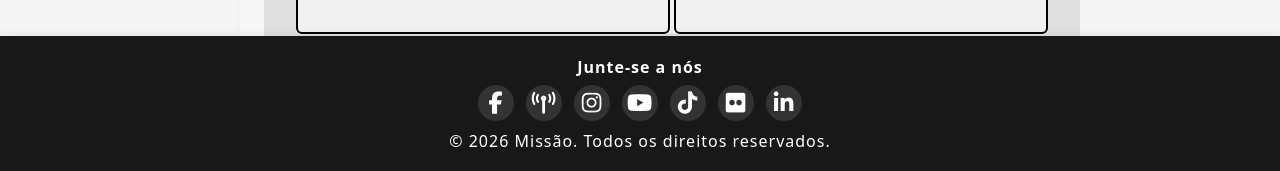
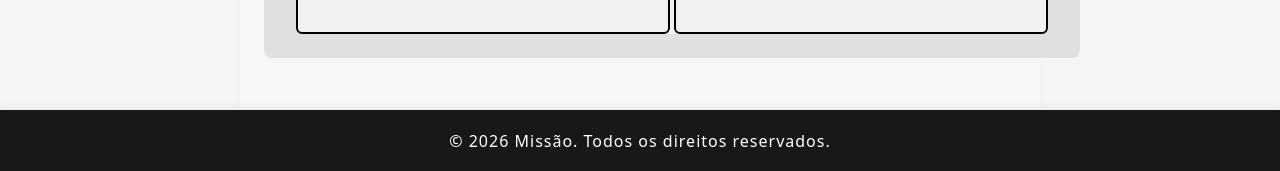
Before and after one commit to tioya2923/FrontendMissao, a React (Vite) app: page / in a window 1280 px wide. Shown: the part 628-799 px from the top of the page. Built offline with nearby package versions, Linux system fonts and the light colour scheme; no server answers.

Commit message:
remover o junta-se à nós

```diff
--- a/src/components/Footer/Footer.css
+++ b/src/components/Footer/Footer.css
@@ -20,41 +20,6 @@
   letter-spacing: 1px;
 }
 
-.title-footer {
-  color: #fff;
-  font-weight: 600;
-  margin-bottom: 6px;
-}
-
-.social-icons {
-  display: flex;
-  flex-wrap: wrap;
-  justify-content: center;
-  gap: 12px;
-  margin-bottom: 8px;
-}
-
-.social-icons a {
-  display: flex;
-  align-items: center;
-  justify-content: center;
-  width: 36px;
-  height: 36px;
-  border-radius: 50%;
-  background: #333;
-  transition: background 0.3s;
-}
-
-.social-icons a:hover {
-  background: #555;
-}
-
-.social-icons i {
-  font-size: 1.4rem;
-  color: #fff;
-  transition: color 0.3s;
-}
-
 @media (max-width: 700px) {
   .footer {
     position: relative;
--- a/src/components/Footer/Footer.jsx
+++ b/src/components/Footer/Footer.jsx
@@ -1,39 +1,9 @@
-import React from "react";
 import "./Footer.css";
-import "@fortawesome/fontawesome-free/css/all.min.css"; // Importação necessária
 
 export default function Footer() {
   return (
     <footer className="footer">
       <div className="footer-content">
-        <div className="footer-links">
-          <div className="title-footer">Junte-se a nós</div>
-
-          <div className="social-icons">
-            <a href="https://www.facebook.com/missaonohuambo/" target="_blank" rel="noopener noreferrer">
-              <i className="fa-brands fa-facebook-f"></i>
-            </a>
-            <a href="https://zeno.fm/radio/radiomissio-ide-e-anunciai" target="_blank" rel="noopener noreferrer">
-              <i className="fa-solid fa-tower-broadcast"></i> {/* Corrigido */}
-            </a>
-            <a href="https://www.instagram.com/missaonohuambo/" target="_blank" rel="noopener noreferrer">
-              <i className="fa-brands fa-instagram"></i>
-            </a>
-            <a href="https://www.youtube.com/@missaonohuambo5266" target="_blank" rel="noopener noreferrer">
-              <i className="fa-brands fa-youtube"></i>
-            </a>
-            <a href="https://www.tiktok.com/@missaonohuambo" target="_blank" rel="noopener noreferrer">
-              <i className="fa-brands fa-tiktok"></i>
-            </a>
-            <a href="https://www.flickr.com/photos/fotosdamissaonohuambo/with/52264207612" target="_blank" rel="noopener noreferrer">
-              <i className="fa-brands fa-flickr"></i>
-            </a>
-            <a href="https://www.linkedin.com/in/miss%C3%A3o-no-huambo-135ba1247/" target="_blank" rel="noopener noreferrer">
-              <i className="fa-brands fa-linkedin-in"></i>
-            </a>
-          </div>
-        </div>
-
         <span>© {new Date().getFullYear()} Missão. Todos os direitos reservados.</span>
       </div>
     </footer>
```
